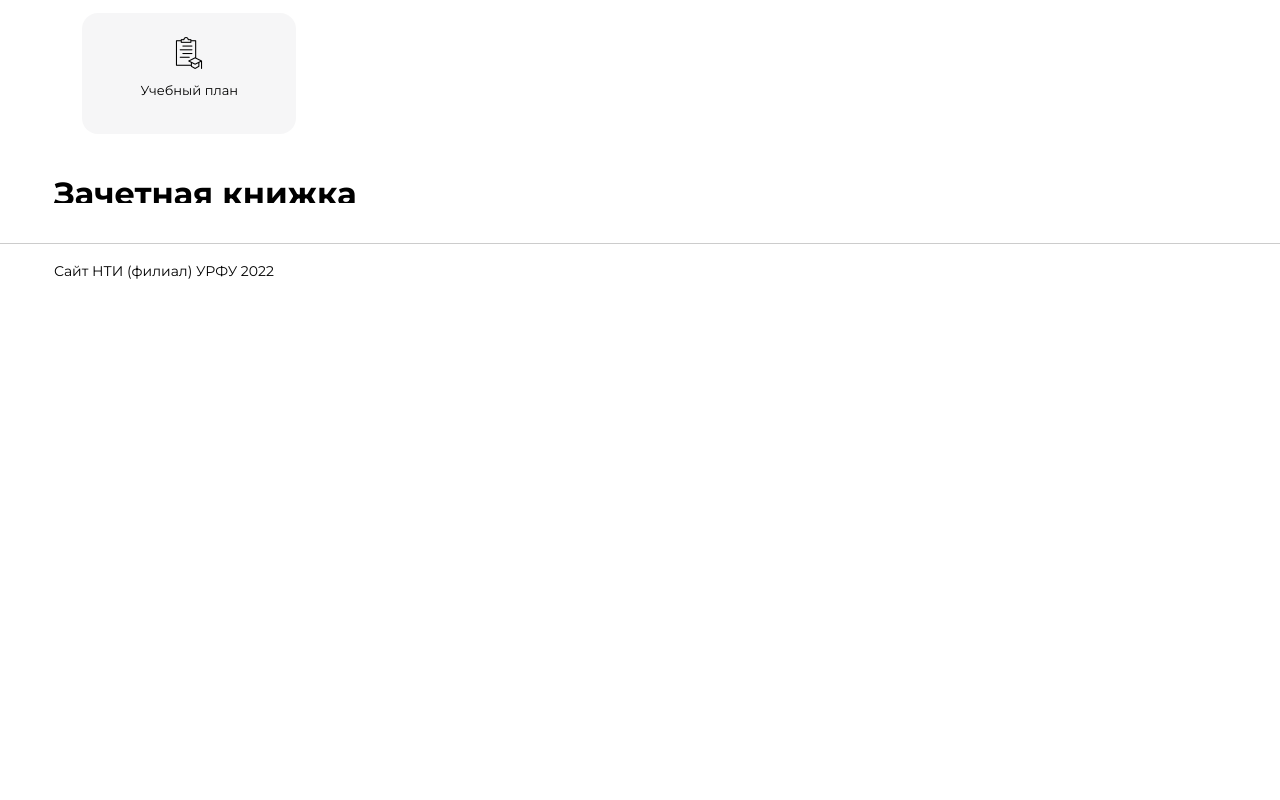
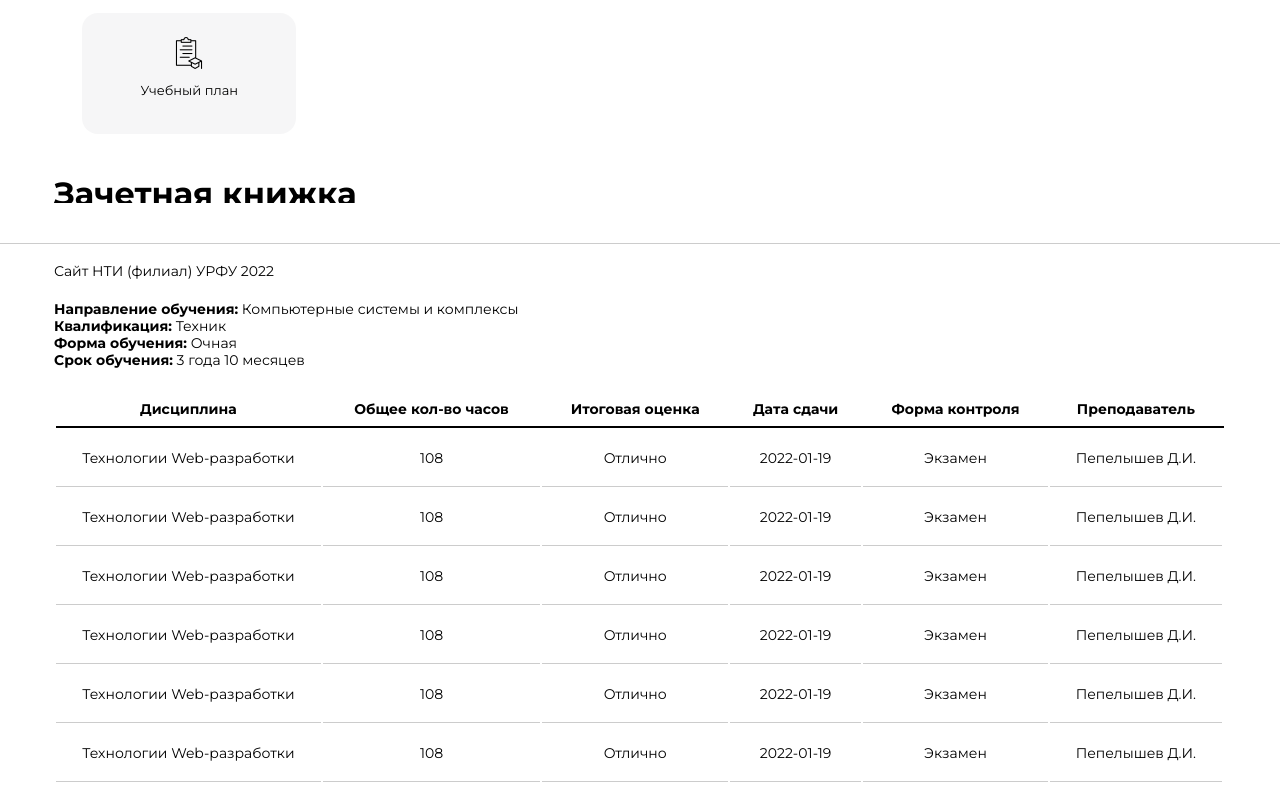
Before and after one commit to Merck-web/NTMT, a React (Create React App) app in the folder frontend/: page /zachetka in a window 1280 px wide. Shown: the part 500-1300 px from the top of the page. Before the commit the page ends 813 px from the top, so only its background shows below. Built offline with nearby package versions, Linux system fonts and the light colour scheme.

Commit message:
Зачетка

```diff
--- a/frontend/src/index.css
+++ b/frontend/src/index.css
@@ -221,6 +221,75 @@ input {
   flex-wrap: wrap;
   margin-bottom: 100px;
 }
+.details-record-book {
+  display: flex;
+  font-family: "Montserrat";
+  font-style: normal;
+  font-weight: 400;
+  font-size: 14px;
+  line-height: 17px;
+  display: flex;
+  align-items: center;
+  color: #000000;
+  width: 100%;
+  border-bottom: 1px solid rgba(162, 162, 184, 0.3);
+  padding-bottom: 15px;
+  margin-bottom: 15px;
+}
+.detail-record-book {
+  margin-bottom: 20px;
+}
+.details-group,
+.details-year {
+  margin-right: 30px;
+}
+.detail-napr,
+.detail-qval,
+.detail-form,
+.detail-time {
+  font-family: "Montserrat";
+  font-style: normal;
+  font-size: 14px;
+  line-height: 17px;
+  color: #000000;
+}
+.detail-napr span,
+.detail-qval span,
+.detail-form span,
+.detail-time span {
+  font-weight: bold;
+}
+.details-table {
+  overflow: auto;
+}
+.detail-table {
+  width: 100%;
+  text-align: center;
+}
+.detail-thead {
+  font-family: "Montserrat";
+  font-style: normal;
+  font-weight: 700;
+  font-size: 14px;
+  line-height: 17px;
+  color: #000000;
+  background: none;
+  position: relative;
+}
+.detail-thead ::after {
+  position: absolute;
+  content: "";
+  left: 0;
+  bottom: 0;
+  width: 100%;
+  height: 2px;
+  background: #000000;
+}
+.zach-detail{
+  line-height: 16px;
+  padding: 20px 0;
+  border-bottom: 1px solid #CCCCCC;
+}
 @media (max-width: 440px) {
   .routers {
     padding: 0 10px;
--- /dev/null
+++ b/frontend/src/json/zachetka.js
@@ -0,0 +1,51 @@
+const zach = [
+  {
+    disciplina: "Технологии Web-разработки",
+    hours: "108",
+    itog: "Отлично",
+    date: "2022-01-19",
+    control: "Экзамен",
+    teacher: "Пепелышев Д.И.",
+  },
+  {
+    disciplina: "Технологии Web-разработки",
+    hours: "108",
+    itog: "Отлично",
+    date: "2022-01-19",
+    control: "Экзамен",
+    teacher: "Пепелышев Д.И.",
+  },
+  {
+    disciplina: "Технологии Web-разработки",
+    hours: "108",
+    itog: "Отлично",
+    date: "2022-01-19",
+    control: "Экзамен",
+    teacher: "Пепелышев Д.И.",
+  },
+  {
+    disciplina: "Технологии Web-разработки",
+    hours: "108",
+    itog: "Отлично",
+    date: "2022-01-19",
+    control: "Экзамен",
+    teacher: "Пепелышев Д.И.",
+  },
+  {
+    disciplina: "Технологии Web-разработки",
+    hours: "108",
+    itog: "Отлично",
+    date: "2022-01-19",
+    control: "Экзамен",
+    teacher: "Пепелышев Д.И.",
+  },
+  {
+    disciplina: "Технологии Web-разработки",
+    hours: "108",
+    itog: "Отлично",
+    date: "2022-01-19",
+    control: "Экзамен",
+    teacher: "Пепелышев Д.И.",
+  },
+];
+export default zach;
--- a/frontend/src/screens/RecordBookScreen.jsx
+++ b/frontend/src/screens/RecordBookScreen.jsx
@@ -1,9 +1,55 @@
 import React from "react";
+import zach from "../json/zachetka";
 
 function RecordBookScreen() {
   return (
     <div>
       <div className='title'>Зачетная книжка</div>
+      <div className='details-record-book'>
+        <div className='details-group'>Группа: Т-393901-НТ</div>
+        <div className='details-year'>Год: 2021/2022</div>
+        <div className='details-semestr'>Семестр: Осенний</div>
+      </div>
+      <div className='detail-record-book'>
+        <div className='detail-napr'>
+          <span>Направление обучения:</span> Компьютерные системы и комплексы
+        </div>
+        <div className='detail-qval'>
+          <span>Квалификация:</span> Техник
+        </div>
+        <div className='detail-form'>
+          <span>Форма обучения:</span> Очная
+        </div>
+        <div className='detail-time'>
+          <span>Срок обучения:</span> 3 года 10 месяцев
+        </div>
+      </div>
+      <div className='details-table'>
+        <table className='detail-table'>
+          <thead className='detail-thead'>
+            <tr>
+              <td>Дисциплина</td>
+              <td>Общее кол-во часов</td>
+              <td>Итоговая оценка</td>
+              <td>Дата сдачи</td>
+              <td>Форма контроля</td>
+              <td>Преподаватель</td>
+            </tr>
+          </thead>
+          <tbody>
+            {zach.map((zach, index) => (
+              <tr key={index}>
+                <td className="zach-detail">{zach.disciplina}</td>
+                <td className="zach-detail">{zach.hours}</td>
+                <td className="zach-detail">{zach.itog}</td>
+                <td className="zach-detail">{zach.date}</td>
+                <td className="zach-detail">{zach.control}</td>
+                <td className="zach-detail">{zach.teacher}</td>
+              </tr>
+            ))}
+          </tbody>
+        </table>
+      </div>
     </div>
   );
 }
```
